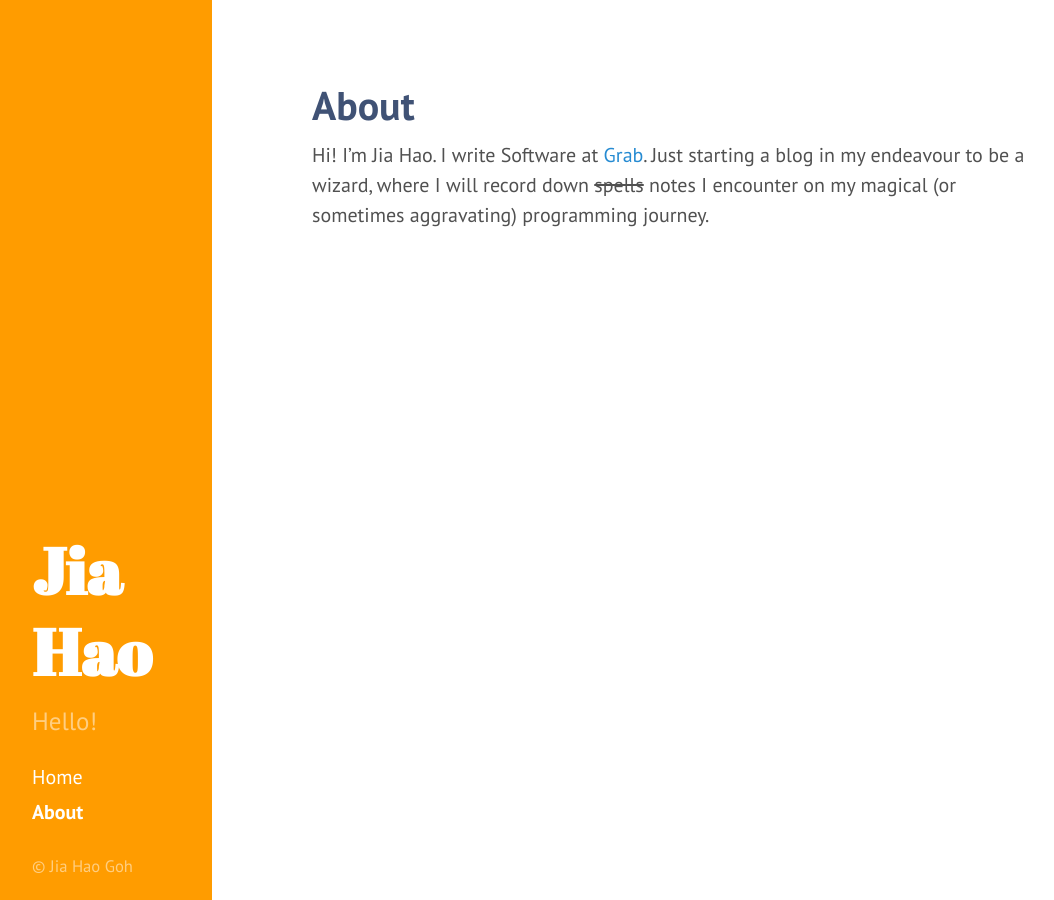
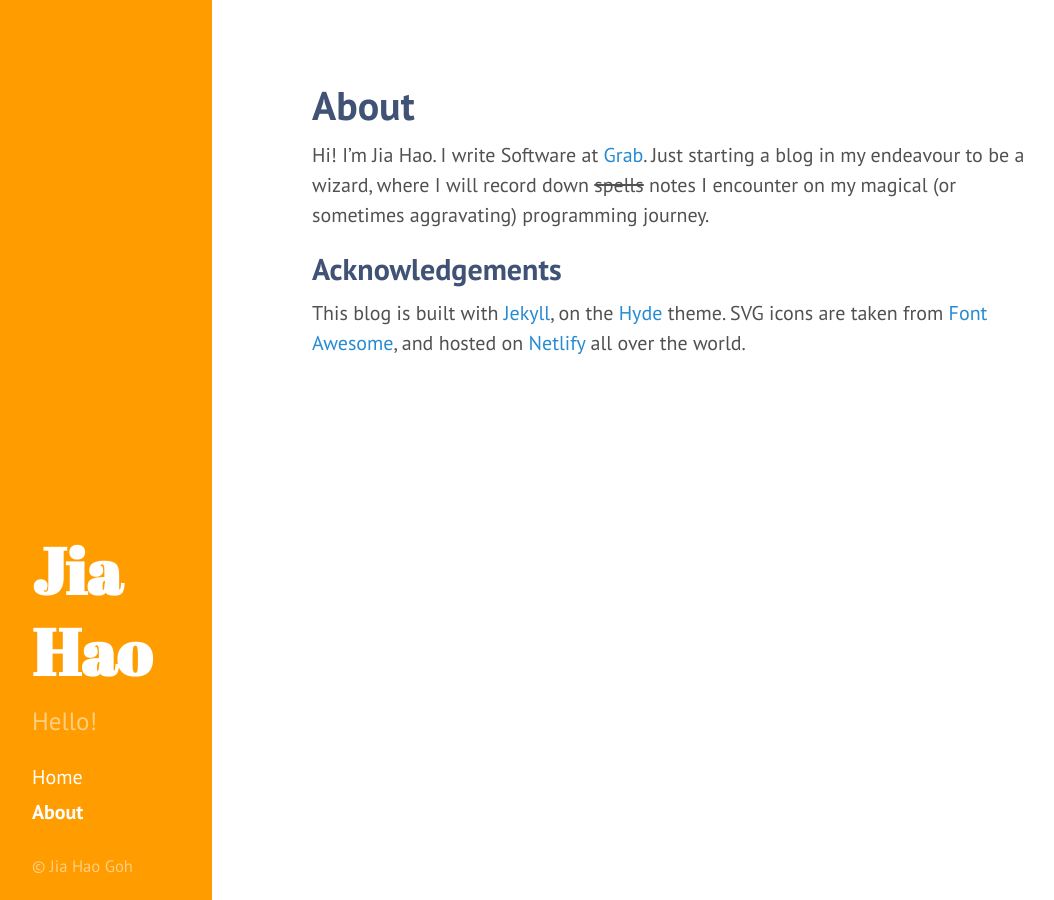
Before and after one commit to jiahaog/jiahao.codes, a Jekyll site: the page built from about.md, in a window 1280 px wide. Shown: the whole page, without its empty margins (8-1062 px from the left). Built offline with Jekyll 4.4.1, drawn with Linux system fonts in a browser that asks for light colours.

Commit message:
Add acknowledgements

```diff
--- a/about.md
+++ b/about.md
@@ -4,3 +4,7 @@ title: About
 ---
 
 Hi! I’m Jia Hao. I write Software at [Grab](https://www.grab.com/sg/). Just starting a blog in my endeavour to be a wizard, where I will record down <del>spells</del> notes I encounter on my magical (or sometimes aggravating) programming journey.
+
+## Acknowledgements
+
+This blog is built with [Jekyll](https://jekyllrb.com/), on the [Hyde](https://github.com/poole/hyde) theme. SVG icons are taken from [Font Awesome](https://fontawesome.com/), and hosted on [Netlify](https://www.netlify.com/) all over the world.
```
